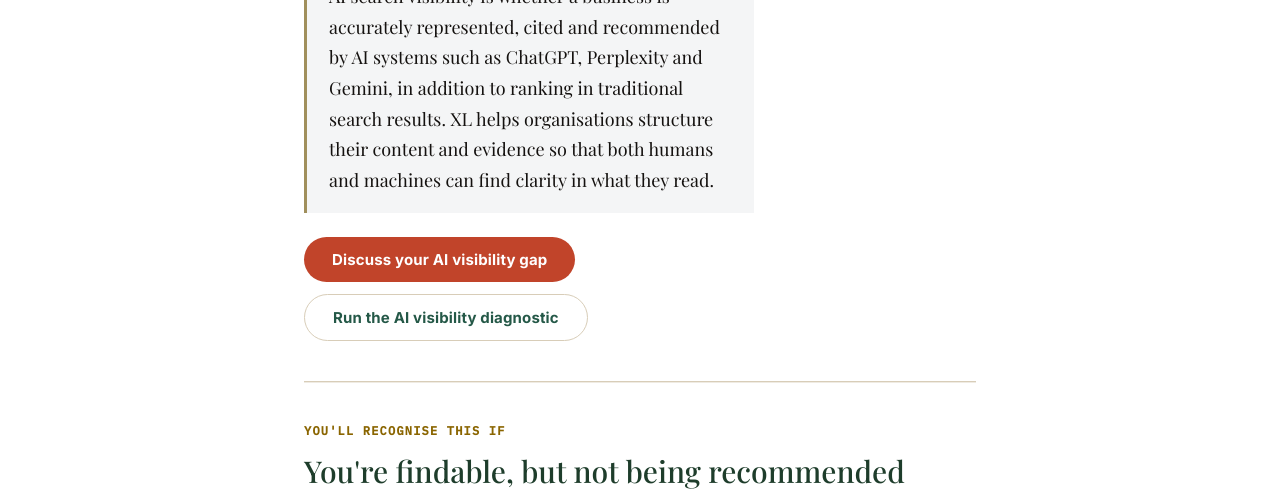
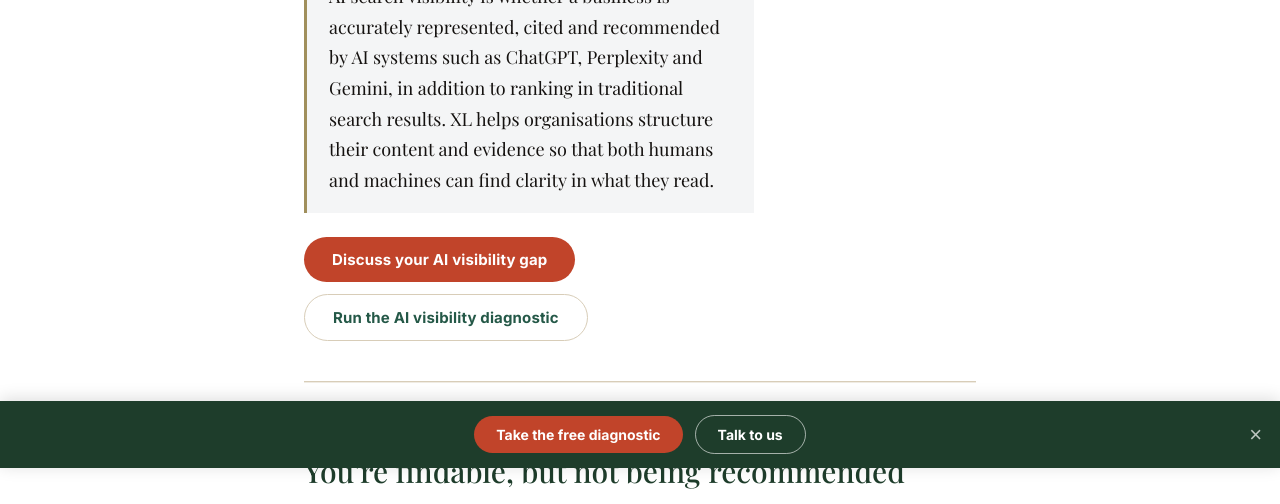
Before and after one commit to pearlm-commits/xlmarketingvisibility, a plain HTML site: page services/ai-search-visibility.html in a window 1280 px wide. Shown: the part 399-903 px from the top of the page. Drawn offline with nearby package versions, Linux system fonts and the light colour scheme; a web font is replaced by a local one.

Commit message:
Sticky nav + sticky bottom CTA bar (diagnostic + talk to us)
Added a sticky call-to-action (CTA) bar with dismiss functionality and styling.

```diff
--- a/services/ai-search-visibility.html
+++ b/services/ai-search-visibility.html
@@ -48,7 +48,7 @@
     .serif { font-family: 'Playfair Display', Georgia, serif; }
     .page-wrap { max-width: 720px; margin: 0 auto; padding: 0 24px; }
 
-    .site-nav { display: flex; align-items: center; justify-content: space-between; padding: 22px 0; border-bottom: 1px solid var(--border-mid); }
+    .site-nav { display: flex; align-items: center; justify-content: space-between; padding: 22px 0; border-bottom: 1px solid var(--border-mid); position: sticky; top: 0; z-index: 500; background: var(--white); }
     .site-logo { display: inline-flex; align-items: center; text-decoration: none; }
     .site-logo img { height: 32px; width: auto; display: block; }
     .site-logo-text { font-family: 'Playfair Display', Georgia, serif; font-weight: 600; font-size: 21px; letter-spacing: -0.01em; color: var(--forest); margin-left: 10px; white-space: nowrap; }
@@ -146,6 +146,58 @@
       .site-nav { flex-wrap: wrap; row-gap: 14px; }
       .nav-links { width: 100%; justify-content: flex-start; }
       .btn { white-space: normal; text-align: center; }
+    }
+
+    /* ── Sticky bottom CTA bar ────────────────────────────────── */
+    .sticky-cta {
+      position: fixed;
+      left: 0;
+      right: 0;
+      bottom: 0;
+      z-index: 600;
+      display: flex;
+      align-items: center;
+      justify-content: center;
+      gap: 12px;
+      background: var(--forest);
+      padding: 14px 44px;
+      padding-bottom: calc(14px + env(safe-area-inset-bottom));
+      box-shadow: 0 -2px 16px rgba(0,0,0,0.14);
+      transform: translateY(100%);
+      transition: transform 0.25s ease;
+    }
+    .sticky-cta.is-visible { transform: translateY(0); }
+    .sticky-cta a {
+      font-family: 'Inter', sans-serif;
+      font-size: 14px;
+      font-weight: 700;
+      padding: 10px 22px;
+      border-radius: 999px;
+      white-space: nowrap;
+      text-decoration: none;
+      cursor: pointer;
+    }
+    .sticky-cta-primary { background: var(--ember); color: #fff; }
+    .sticky-cta-primary:hover { background: var(--ember-dark); }
+    .sticky-cta-secondary { background: transparent; color: #fff; border: 1.5px solid rgba(255,255,255,0.6); }
+    .sticky-cta-secondary:hover { background: rgba(255,255,255,0.12); }
+    .sticky-cta-close {
+      position: absolute;
+      right: 8px;
+      top: 50%;
+      transform: translateY(-50%);
+      background: transparent;
+      border: none;
+      color: rgba(255,255,255,0.7);
+      font-size: 22px;
+      line-height: 1;
+      cursor: pointer;
+      padding: 6px 10px;
+    }
+    .sticky-cta-close:hover { color: #fff; }
+    @media (max-width: 540px) {
+      .sticky-cta { gap: 8px; padding: 12px 40px 12px 12px; }
+      .sticky-cta a { font-size: 13px; padding: 9px 15px; }
     }
   </style>
 
@@ -369,5 +421,39 @@
     </footer>
 
   </div>
+  <div class="sticky-cta" id="sticky-cta" role="complementary" aria-label="Quick actions">
+    <button class="sticky-cta-close" id="sticky-cta-close" aria-label="Dismiss">&times;</button>
+    <a href="/diagnostics" class="sticky-cta-primary">Take the free diagnostic</a>
+    <a href="/contact" class="sticky-cta-secondary">Talk to us</a>
+  </div>
+
+  <script>
+    (function () {
+      var bar = document.getElementById('sticky-cta');
+      var closeBtn = document.getElementById('sticky-cta-close');
+      if (!bar) return;
+      if (sessionStorage.getItem('xl_sticky_cta_dismissed') === '1') return;
+
+      var hero = document.querySelector('.hero');
+      var threshold = hero ? (hero.offsetTop + hero.offsetHeight) : 480;
+
+      function onScroll() {
+        if (window.scrollY > threshold) {
+          bar.classList.add('is-visible');
+        } else {
+          bar.classList.remove('is-visible');
+        }
+      }
+      window.addEventListener('scroll', onScroll, { passive: true });
+      onScroll();
+
+      closeBtn.addEventListener('click', function () {
+        bar.classList.remove('is-visible');
+        sessionStorage.setItem('xl_sticky_cta_dismissed', '1');
+        window.removeEventListener('scroll', onScroll);
+      });
+    })();
+  </script>
+
 </body>
 </html>
```
